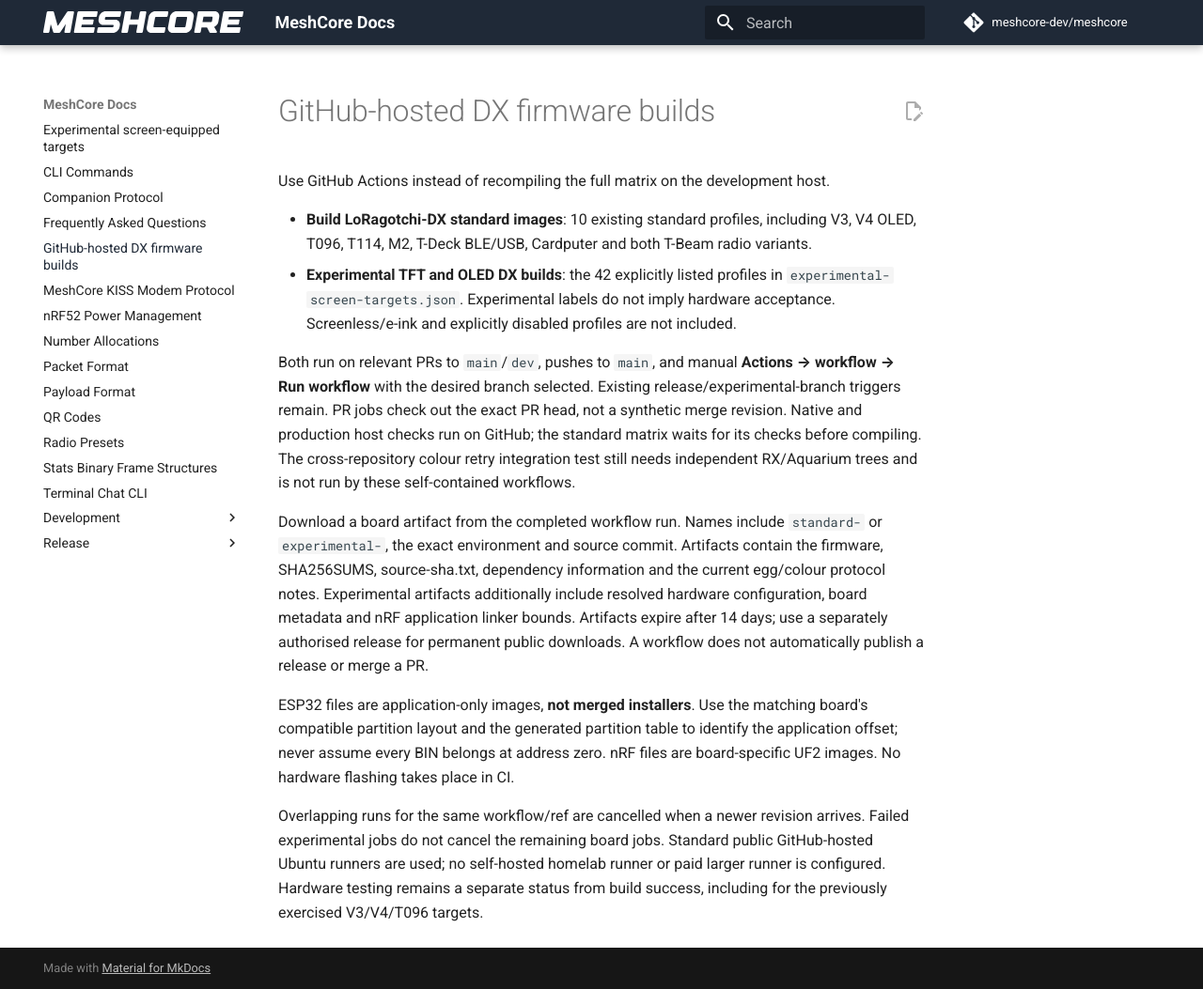
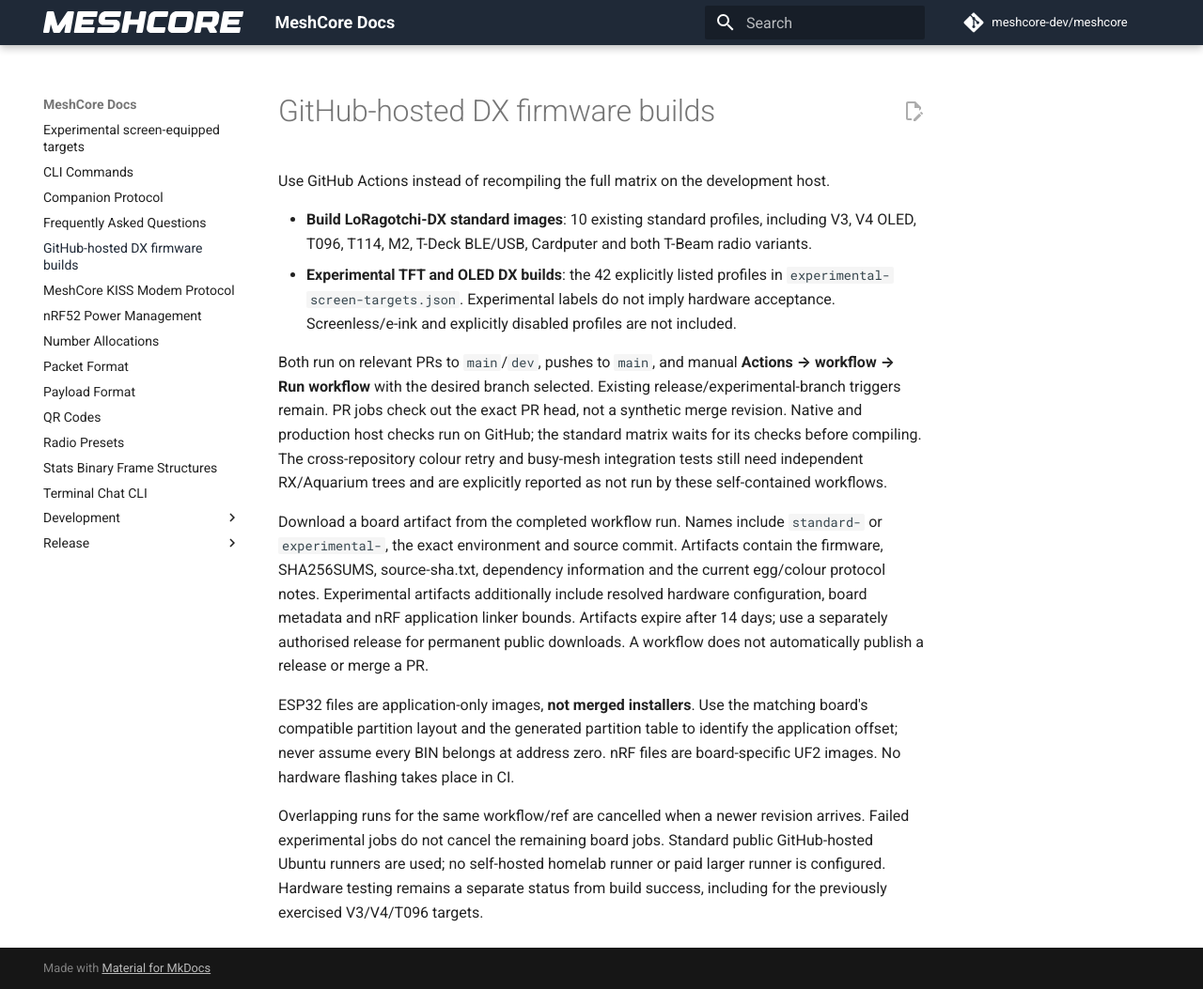
Before and after one commit to Blizzardo1/LoRagotchi-DX, an MkDocs documentation site: the page built from docs/github-firmware-builds.md, in a window 1280 px wide and 1053 px high. Shown: the whole window at 94% size. Built offline with MkDocs 1.6.1 and Material for MkDocs 9.7.7, drawn with Linux system fonts in a browser that asks for light colours; comment, search, counter and statistics services are not loaded.

Commit message:
Keep RX-dependent integration tests out of standalone DX CI

```diff
--- a/docs/github-firmware-builds.md
+++ b/docs/github-firmware-builds.md
@@ -13,8 +13,8 @@
 release/experimental-branch triggers remain. PR jobs check out the exact PR head,
 not a synthetic merge revision. Native and production host checks run on GitHub;
 the standard matrix waits for its checks before compiling. The cross-repository
-colour retry integration test still needs independent RX/Aquarium trees and is
-not run by these self-contained workflows.
+colour retry and busy-mesh integration tests still need independent RX/Aquarium
+trees and are explicitly reported as not run by these self-contained workflows.
 
 Download a board artifact from the completed workflow run. Names include
 `standard-` or `experimental-`, the exact environment and source commit. Artifacts
```
Also changed, not shown: 1 other file.
